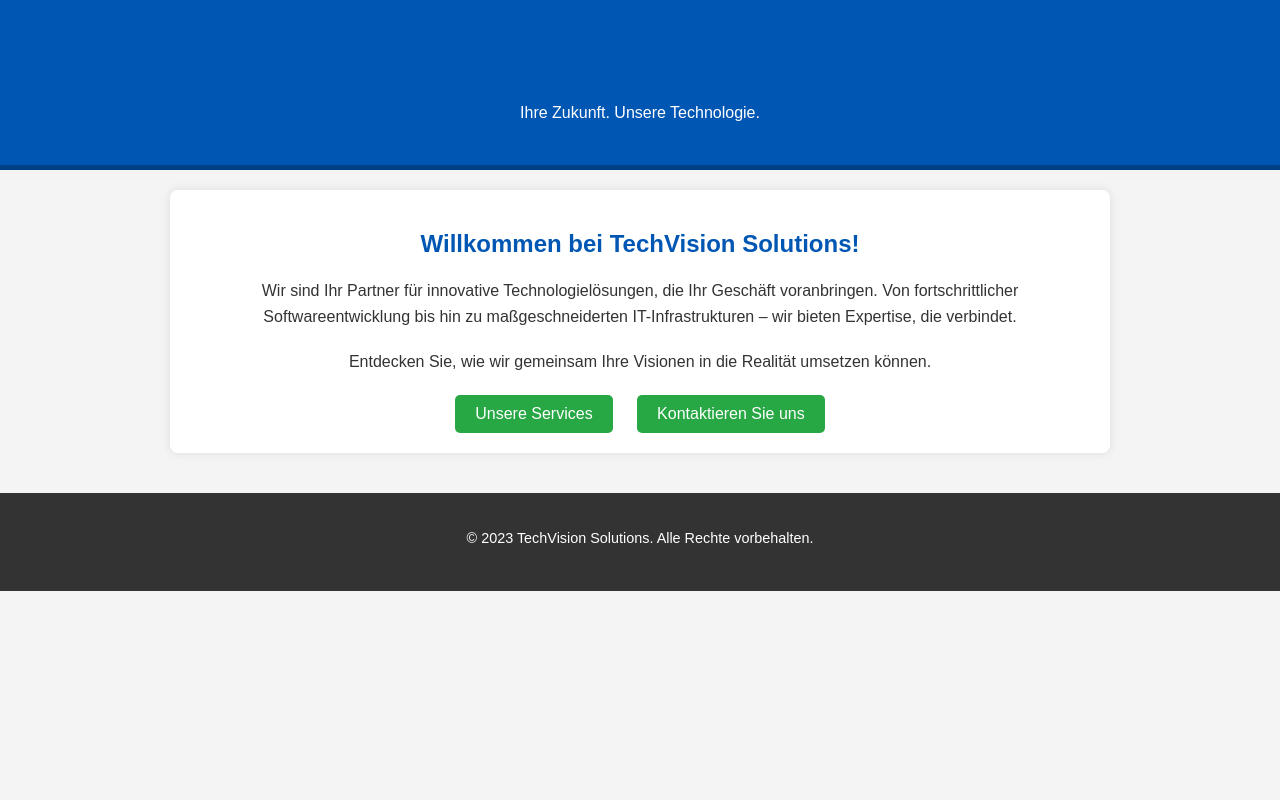
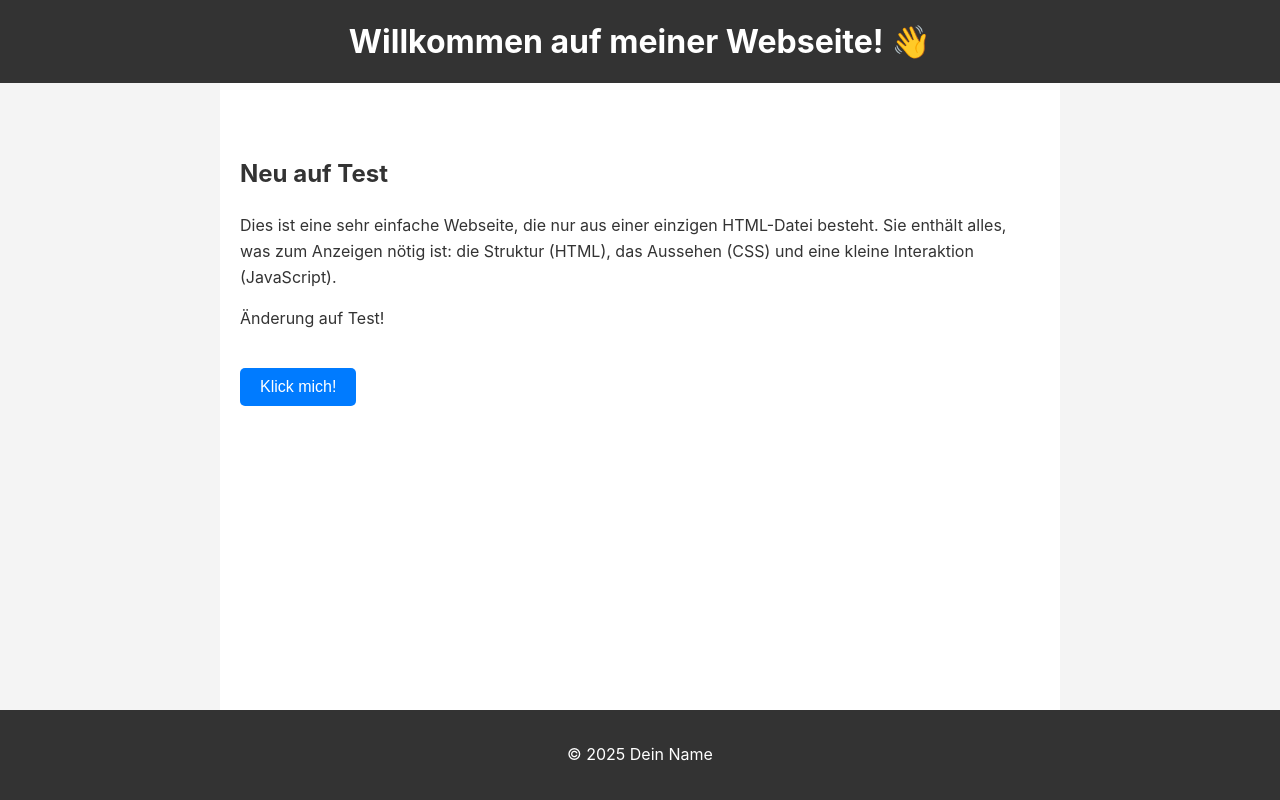
Before and after one commit to Marcus622/github-actions-demo, a plain HTML site: page frontend/index.html in a window 1280 px wide. Drawn offline with Linux system fonts and the light colour scheme.

Commit message:
new test instance

```diff
--- a/frontend/index.html
+++ b/frontend/index.html
@@ -3,93 +3,114 @@
 <head>
     <meta charset="UTF-8">
     <meta name="viewport" content="width=device-width, initial-scale=1.0">
-    <title>TechVision Solutions - Ihre Zukunft in Technik</title>
+    <title>Meine einfache Webseite</title>
+
     <style>
+        /* Grundlegende Stile für die gesamte Seite */
         body {
-            font-family: Arial, sans-serif;
+            font-family: -apple-system, BlinkMacSystemFont, "Segoe UI", Roboto, Helvetica, Arial, sans-serif;
+            line-height: 1.6;
             margin: 0;
             padding: 0;
             background-color: #f4f4f4;
             color: #333;
+            display: flex;
+            flex-direction: column;
+            min-height: 100vh;
+        }
+
+        /* Container, um den Inhalt zu zentrieren und zu begrenzen */
+        .container {
+            max-width: 800px;
+            margin: 0 auto;
+            padding: 20px;
+            background-color: #fff;
+            flex-grow: 1; /* Sorgt dafür, dass der Container den verfügbaren Platz einnimmt */
+        }
+
+        /* Kopfzeile */
+        header {
+            background-color: #333;
+            color: #fff;
+            padding: 1rem 0;
             text-align: center;
         }
-        header {
+
+        header h1 {
+            margin: 0;
+        }
+
+        /* Hauptinhalt */
+        main {
+            padding: 2rem 0;
+        }
+
+        main h2 {
+            color: #333;
+        }
+
+        /* Interaktiver Button */
+        .action-button {
+            display: inline-block;
+            padding: 10px 20px;
+            margin-top: 20px;
+            background-color: #007bff;
+            color: #fff;
+            text-decoration: none;
+            border: none;
+            border-radius: 5px;
+            cursor: pointer;
+            font-size: 16px;
+        }
+
+        .action-button:hover {
             background-color: #0056b3;
-            color: white;
-            padding: 20px 0;
-            border-bottom: 5px solid #004085;
         }
-        .container {
-            max-width: 900px;
-            margin: 20px auto;
-            padding: 20px;
-            background-color: white;
-            border-radius: 8px;
-            box-shadow: 0 0 10px rgba(0, 0, 0, 0.1);
-        }
-        img {
-            max-width: 100%;
-            height: auto;
-            border-radius: 8px;
-            margin-bottom: 20px;
-        }
-        h1, h2 {
-            color: #0056b3;
-        }
-        p {
-            line-height: 1.6;
-            margin-bottom: 20px;
-        }
-        .button-group a {
-            display: inline-block;
-            background-color: #28a745;
-            color: white;
-            padding: 10px 20px;
-            margin: 0 10px;
-            text-decoration: none;
-            border-radius: 5px;
-            transition: background-color 0.3s ease;
-        }
-        .button-group a:hover {
-            background-color: #218838;
-        }
+
+        /* Fußzeile */
         footer {
-            margin-top: 40px;
-            padding: 20px;
+            text-align: center;
+            padding: 1rem 0;
             background-color: #333;
-            color: white;
-            font-size: 0.9em;
+            color: #fff;
+            margin-top: auto; /* Drückt die Fußzeile nach unten */
         }
     </style>
 </head>
 <body>
 
     <header>
-        <h1>TechVision Solutions</h1>
-        <p>Ihre Zukunft. Unsere Technologie.</p>
+        <h1>Willkommen auf meiner Webseite! 👋</h1>
     </header>
 
     <div class="container">
-        <h2>Willkommen bei TechVision Solutions!</h2>
-        <p>
-            Wir sind Ihr Partner für innovative Technologielösungen, die Ihr Geschäft voranbringen.
-            Von fortschrittlicher Softwareentwicklung bis hin zu maßgeschneiderten IT-Infrastrukturen –
-            wir bieten Expertise, die verbindet.
-        </p>
+        <main>
+            <h2>Neu auf Test</h2>
+            <p>
+                Dies ist eine sehr einfache Webseite, die nur aus einer einzigen HTML-Datei besteht. Sie enthält alles, was zum Anzeigen nötig ist: die Struktur (HTML), das Aussehen (CSS) und eine kleine Interaktion (JavaScript).
+            </p>
+            <p>
+                Änderung auf Test!
+            </p>
 
-        <p>
-            Entdecken Sie, wie wir gemeinsam Ihre Visionen in die Realität umsetzen können.
-        </p>
-
-        <div class="button-group">
-            <a href="#services">Unsere Services</a>
-            <a href="#contact">Kontaktieren Sie uns</a>
-        </div>
+            <button class="action-button" id="helloButton">Klick mich!</button>
+        </main>
     </div>
 
     <footer>
-        <p>&copy; 2023 TechVision Solutions. Alle Rechte vorbehalten.</p>
+        <p>&copy; 2025 Dein Name</p>
     </footer>
+
+    <script>
+        // Finde den Button anhand seiner ID
+        const button = document.getElementById('helloButton');
+
+        // Füge einen Event-Listener hinzu, der auf einen Klick wartet
+        button.addEventListener('click', function() {
+            // Zeige eine einfache Benachrichtigung an, wenn der Button geklickt wird
+            alert('Hallo! Du hast auf den Button geklickt.');
+        });
+    </script>
 
 </body>
 </html>
```
Also changed, not shown: frontend/index2.html (added, +95 -0 lines).
